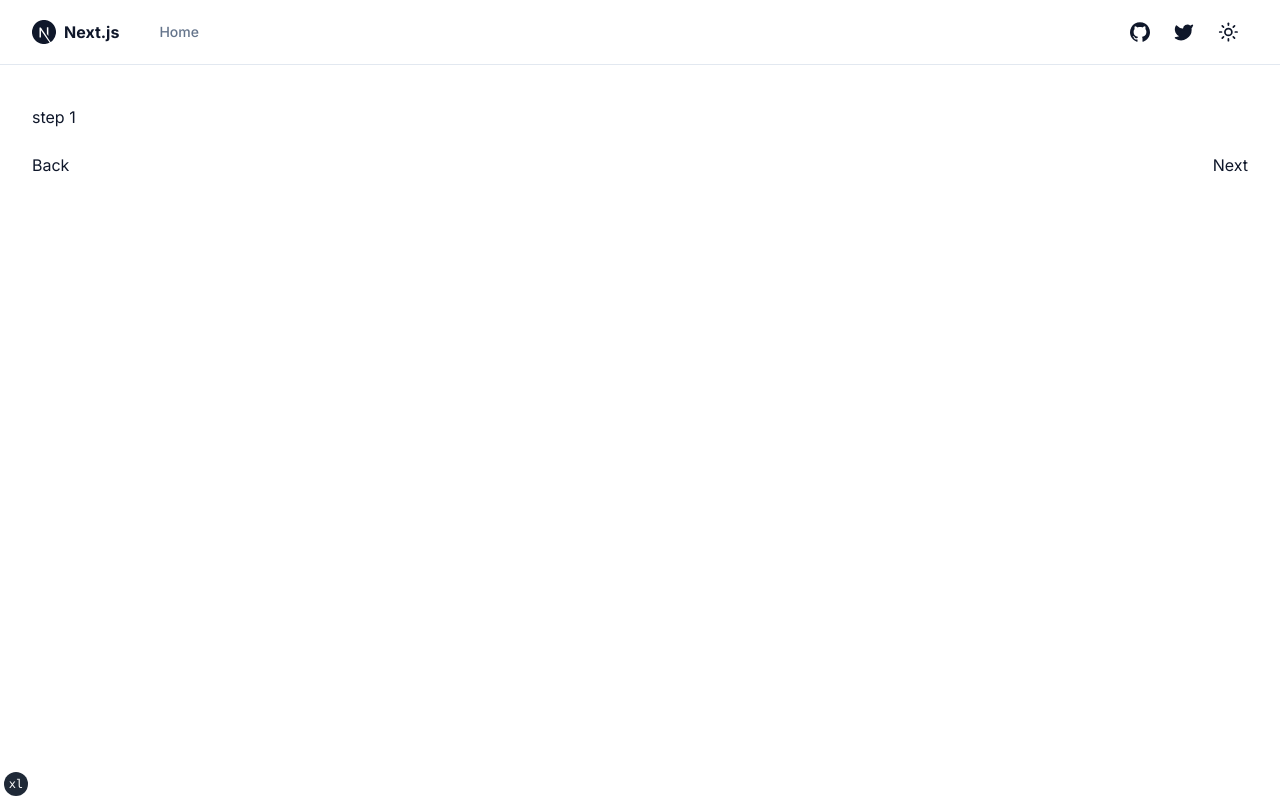
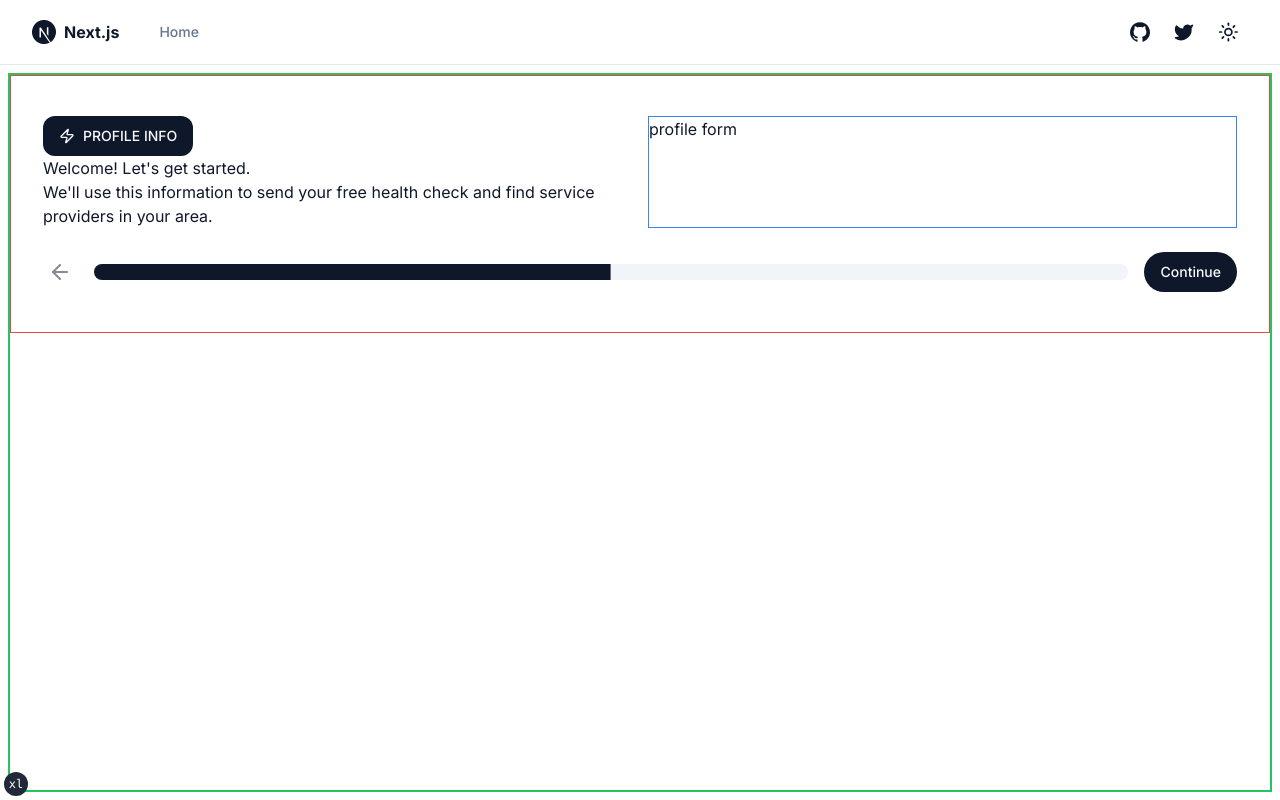
Before and after one commit to nemanjam/multistep-form, a Next.js app: page / in a window 1280 px wide. Built offline with nearby package versions, Linux system fonts and the light colour scheme.

Commit message:
add text and buttons

```diff
--- a/app/layout.tsx
+++ b/app/layout.tsx
@@ -47,7 +47,9 @@ export default function RootLayout({ children }: RootLayoutProps) {
           <ThemeProvider attribute="class" defaultTheme="system" enableSystem>
             <div className="relative flex min-h-screen flex-col">
               <SiteHeader />
-              <div className="flex-1">{children}</div>
+              <div className="flex-1 m-2 border-2 border-green-500">
+                {children}
+              </div>
             </div>
             <TailwindIndicator />
           </ThemeProvider>
--- a/app/page.tsx
+++ b/app/page.tsx
@@ -2,7 +2,7 @@ import Form from '@/components/multistep-form/form';
 
 export default function IndexPage() {
   return (
-    <section className="container grid items-center gap-6 pb-8 pt-6 md:py-10">
+    <section className="container grid items-center gap-6 pb-8 pt-6 md:py-10 border border-red-500">
       <Form />
     </section>
   );
--- a/components/multistep-form/form.tsx
+++ b/components/multistep-form/form.tsx
@@ -2,11 +2,11 @@
 
 import { useState } from 'react';
 
-import Navigation from '@/components/multistep-form//navigation';
-import Step1 from '@/components/multistep-form/step1';
-import Step2 from '@/components/multistep-form/step2';
+import Navigation from '@/components/multistep-form/navigation';
+import StepProfile from '@/components/multistep-form/step-profile';
+import StepVehicle from '@/components/multistep-form/step-vehicle';
 
-const steps = [
+export const steps = [
   {
     id: 'Step 1',
     name: 'Welcome',
@@ -37,10 +37,14 @@ export default function IndexPage() {
   return (
     <>
       <form>
-        {currentStep === 0 && <Step1 />}
-        {currentStep === 1 && <Step2 />}
+        {currentStep === 0 && <StepProfile />}
+        {currentStep === 1 && <StepVehicle />}
       </form>
-      <Navigation onNext={handleNextStep} onBack={handlePrevStep} />
+      <Navigation
+        onNext={handleNextStep}
+        onBack={handlePrevStep}
+        currentStep={currentStep}
+      />
     </>
   );
 }
--- a/components/multistep-form/navigation.tsx
+++ b/components/multistep-form/navigation.tsx
@@ -1,17 +1,34 @@
+import { ArrowLeft } from 'lucide-react';
+
+import { Button } from '@/components/ui/button';
+import { Progress } from '@/components/ui/progress';
+import { steps } from '@/components/multistep-form/form';
+
 interface Props {
   onBack: () => void;
   onNext: () => void;
+  currentStep: number;
 }
 
-const Navigation: React.FC<Props> = ({ onBack, onNext }) => {
+const Navigation: React.FC<Props> = ({ onBack, onNext, currentStep }) => {
   return (
-    <div className="flex items-center justify-between">
-      <button type="button" onClick={onBack}>
-        Back
-      </button>
-      <button type="button" onClick={onNext}>
-        Next
-      </button>
+    <div className="flex items-center justify-between gap-4">
+      <Button
+        type="button"
+        size="icon"
+        variant="ghost"
+        onClick={onBack}
+        disabled={currentStep === 0}
+      >
+        <ArrowLeft />
+      </Button>
+
+      <Progress value={50} />
+      {currentStep < steps.length - 1 && (
+        <Button type="button" className="rounded-full" onClick={onNext}>
+          Continue
+        </Button>
+      )}
     </div>
   );
 };
--- /dev/null
+++ b/components/multistep-form/step-profile.tsx
@@ -0,0 +1,26 @@
+import { Zap } from 'lucide-react';
+
+import { Button } from '@/components/ui/button';
+
+interface Props {}
+
+const StepProfile: React.FC<Props> = () => {
+  return (
+    <div className="flex justify-between gap-4">
+      <div className="basis-1/2">
+        <Button type="button" className="uppercase rounded-xl">
+          <Zap className="mr-2 size-4" />
+          Profile Info
+        </Button>
+        <h2>Welcome! Let&apos;s get started.</h2>
+        <p>
+          We&apos;ll use this information to send your free health check and
+          find service providers in your area.
+        </p>
+      </div>
+      <div className="basis-1/2 border border-blue-500">profile form</div>
+    </div>
+  );
+};
+
+export default StepProfile;
--- /dev/null
+++ b/components/multistep-form/step-vehicle.tsx
@@ -0,0 +1,22 @@
+import { CarFront } from 'lucide-react';
+
+import { Button } from '@/components/ui/button';
+
+interface Props {}
+
+const StepVehicle: React.FC<Props> = () => {
+  return (
+    <div className="flex justify-between gap-4">
+      <div className="basis-1/2">
+        <Button type="button" className="uppercase rounded-xl">
+          <CarFront className="mr-2 size-4" />
+          Vehicle
+        </Button>
+        <h2>Select a vehicle for your free health check.</h2>
+      </div>
+      <div className="basis-1/2 border border-blue-500">vehicle form</div>
+    </div>
+  );
+};
+
+export default StepVehicle;
--- a/components/multistep-form/step1.tsx
+++ /dev/null
@@ -1,7 +0,0 @@
-interface Props {}
-
-const Step1: React.FC<Props> = () => {
-  return <div>step 1</div>;
-};
-
-export default Step1;
--- a/components/multistep-form/step2.tsx
+++ /dev/null
@@ -1,7 +0,0 @@
-interface Props {}
-
-const Step2: React.FC<Props> = () => {
-  return <div>step 2</div>;
-};
-
-export default Step2;
```
Also changed, not shown: .eslintrc.json.
